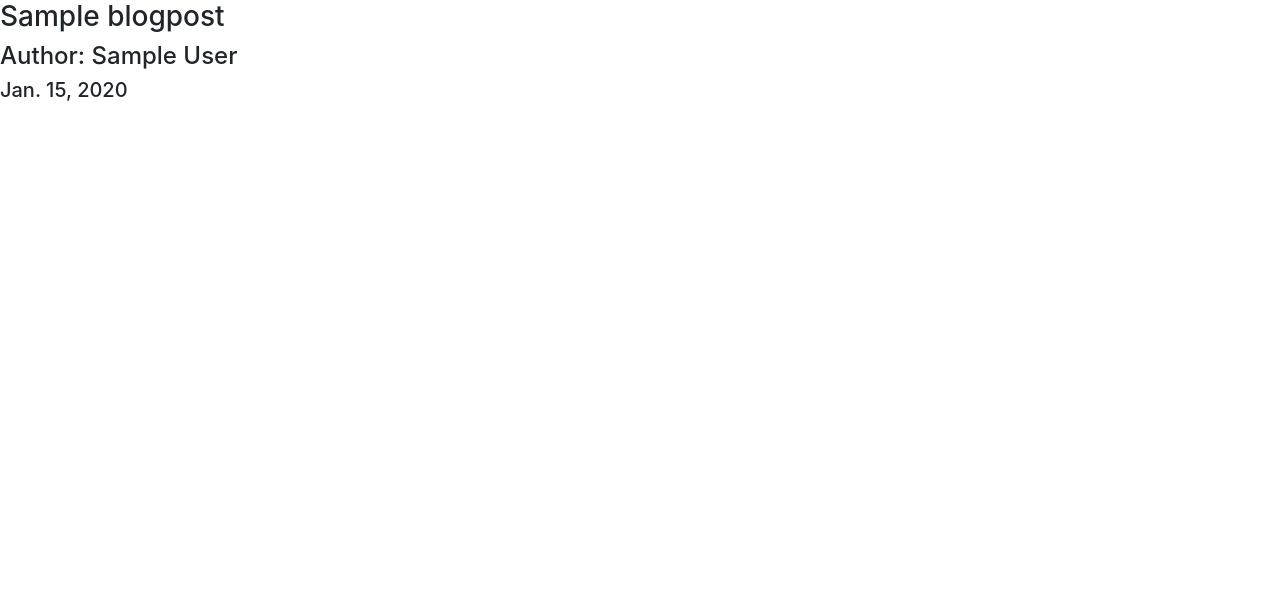
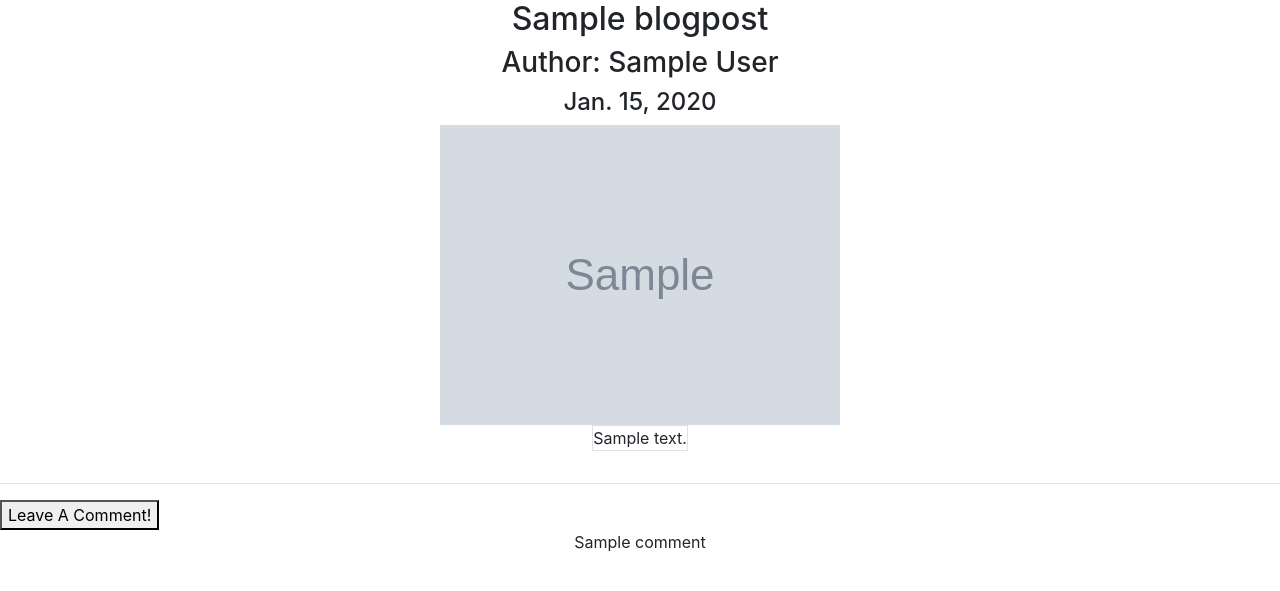
Before and after one commit to matt2tech/blog_posting, a Django app: page /bdetail/1/ in a window 1280 px wide. Shown: the top 591 px of the page. Run offline with Django 3.2, Linux system fonts and the light colour scheme; tables that the repository leaves empty hold one stand-in row (values such as "Sample post"); grey boxes marked "Sample" are stand-in pictures; some libraries are stand-ins or nearby versions.

Commit message:
Template for class BlogDetail

```diff
--- a/app/templates/blog_detail.html
+++ b/app/templates/blog_detail.html
@@ -1,10 +1,29 @@
 {% extends 'base.html' %} {% block body %}
 
+<div class='center'>
+    <h2>{{ blog.title }}</h2>
+    <h3>Author: {{ blog.author }}</h3>
+    <h4>{{ blog.date }}</h4>
+    <img src="{{ blog.cover_image_url }}"/>
+    <p class='border'>{{ blog.body }}</p>
+</div>
+<hr/>
 <div>
-    <h3>{{ blog.title }}</h3>
-    <h4>Author: {{ blog.author }}</h4>
-    <h5>{{ blog.date }}</h5>
-    <img class="{{ blog.cover_image }}"
+    <a href="{% url 'ccreate' blog.id %}"><button>Leave A Comment!</button></a>
+    <div class='center'>
+    {% for comment in comments %}
+    <p>{{ comment.title }}</p>
+    {% endfor %}
+    </div>
 </div>
 
+<style>
+    .center {
+        display: flex;
+        flex-direction: column;
+        align-items: center
+    }
+
+</style>
+
 {% endblock body %}
```
